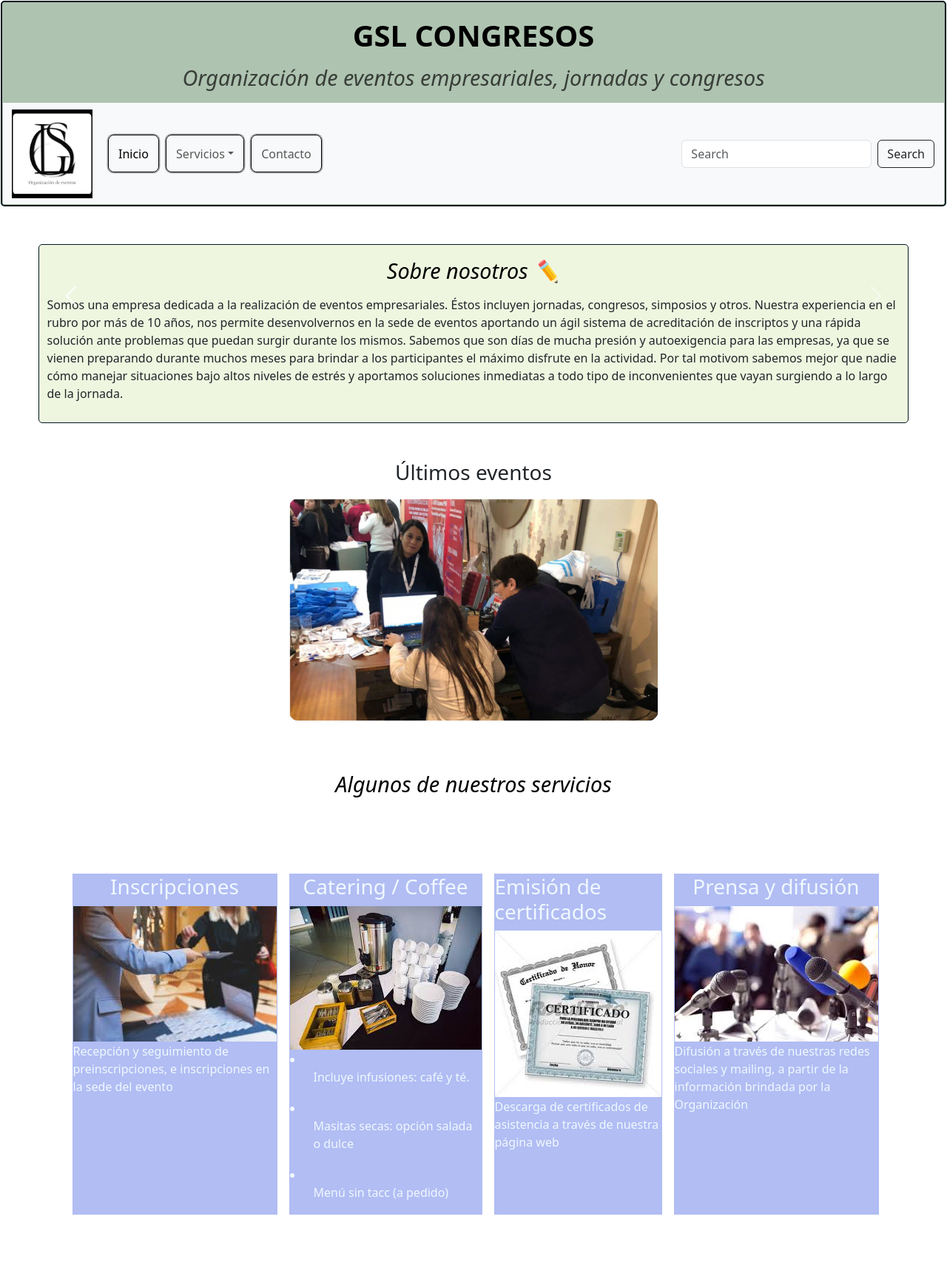
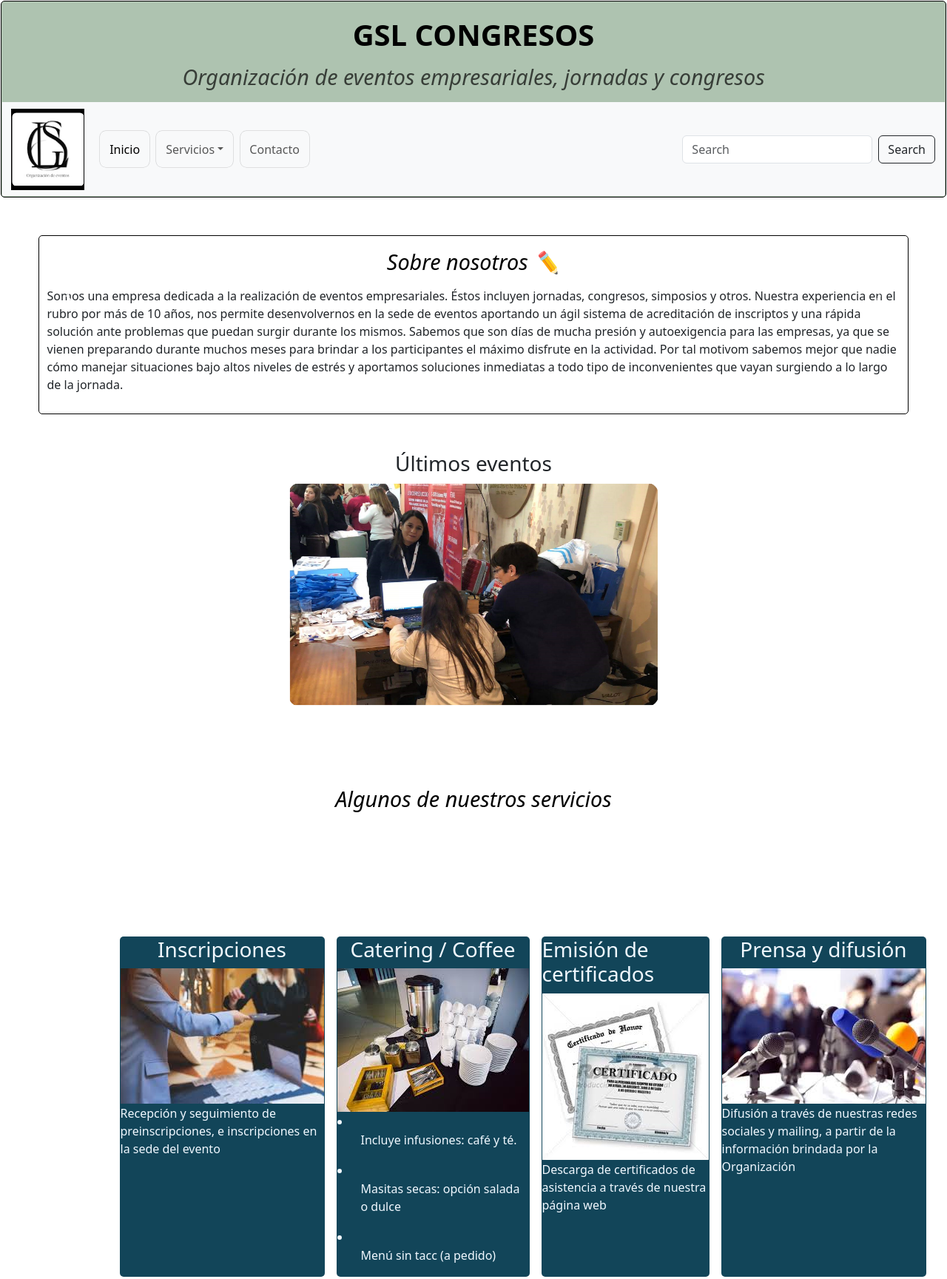
Before and after one commit to laulaly89/GSL_Congresos, a plain HTML site: page index.html in a window 1280 px wide. Shown: the top 1729 px of the page at 74% size. Drawn offline with nearby package versions, Linux system fonts and the light colour scheme; files whose address does not match are found by name.

Commit message:
Colocación del fondo del footer y color de las box del main

```diff
--- a/css/style.css
+++ b/css/style.css
@@ -9,7 +9,7 @@
 header {
   background-color: #aec3b0;
   border-radius: 5px;
-  border: 2px solid #01161e;
+  border: 0.5px solid black;
   padding-top: 20px;
 }
 
@@ -22,50 +22,35 @@ nav a {
 
 
 .navbar-brand img {
-  height: 110px;
-  border-radius: 5px;
+  height: 100px;
+  border-radius: 6px;
 }
 
-.nav-item {
-  border: 1px solid black;
+.nav-item,
+.nav-item dropdown,
+.nav-item contact {
   border-radius: 0.5rem;
   padding: 0.3rem;
   margin: 0.3rem;
-  box-shadow: 0 0 0 1.5px rgba(52, 53, 53, 0.4);
+  box-shadow: 0 0 0 0.5px rgba(120, 121, 122, 0.4);
 }
 
-.nav-item:hover {
+.nav-item:hover,
+.nav-item dropdown:hover,
+.nav-item contact:hover{
   background-color: rgba(56, 87, 224, 0.39);
-  color: rgb(63, 63, 63);
-}
-
-.nav-item:active {
-  background-color: #280231a1;
-}
-
-.nav-item dropdown:hover {
-  background-color: rgba(56, 87, 224, 0.39);
-  color: rgb(63, 63, 63);
+  color: white;
   border: 0.5px solid black;
   border-radius: 0.5rem;
   box-shadow: 0 0 0 0.5px rgba(120, 121, 122, 0.4);
 }
 
-.nav-item dropdown:active {
+.nav-item:active,
+.nav-item dropdown:active,
+.nav-item contact:active {
   background-color: #280231a1;
 }
 
-.nav-item contact:hover {
-  background-color: rgba(56, 87, 224, 0.39);
-  color: rgb(63, 63, 63);
-  border: 0.5px solid black;
-  border-radius: 0.5rem;
-  box-shadow: 0 0 0 0.5px rgba(120, 121, 122, 0.4);
-}
-
-.nav-item contact:active {
-  background-color: #280231a1;
-}
 
 body h1 {
   color: rgb(0, 0, 0);
@@ -85,13 +70,9 @@ body h2 {
 
 /*------------MAIN--------------*/
 
-text-black {
-  color: black;
-}
 
 .introduccion {
-  background-color: #eff6e0;
-  border: 1px solid #01161e;
+  border: 0.5px solid black;
   border-radius: 5px;
   box-shadow: 1 1 1 2px rgba(120, 121, 122, 0.4);
   box-sizing: border-box 2px;
@@ -100,21 +81,10 @@ text-black {
   margin: 50px;
 }
 
-main h3{
-display: flex;
-justify-content: center;
-font-weight: 100;
-}
-
-
-body {
+main h3 {
   display: flex;
-  flex-direction: column;
-  background-image: url(img/WhatsApp\ Image\ 2026-03-30\ at\ 3.19.08\ PM.jpeg);
-  background-size: 130px;
-  background-repeat: no-repeat;
-  background-position: bottom;
-  align-items: normal;
+  justify-content: center;
+  font-weight: 100;
 }
 
 
@@ -123,74 +93,72 @@ body {
   justify-content: center;
   align-items: center;
   min-height: 40vh;
-  padding-bottom: 50px 0;
+  padding-bottom: 50px;
   margin-bottom: 50px;
 }
 
 .carousel-inner {
   width: 50%;
   max-width: 500px;
-  margin: 0 auto;
-  overflow: hidden;
+  margin: 0;
   border-radius: 15px;
 }
 
 .carousel-inner img {
   width: 100%;
   height: 300px;
-  object-fit: cover;
-  display: block;
 }
 
 .box1,
 .box2,
 .box3,
 .box4 {
-  background-color: rgba(56, 87, 224, 0.39);
+  background-color: #124559;
   color: aliceblue;
+  box-sizing: border-box;
+  border-radius: 5px;
 }
 
 
 .caja-flex {
-  min-height: 60vh;
-  width: 70vh;
-  margin: 5rem;
-  padding: 1rem;
+  margin: 20vh;
+  padding: 0;
   box-sizing: 20rem;
   display: flex;
   flex-direction: row;
-  flex-wrap: initial;
   justify-content: space-around;
-  align-content: flex-start;
+  align-content: center;
   gap: 1rem;
 }
 
-input,
-textarea {
-  border: 1px solid #D1D5DB;
-  padding: 8px;
-  border-radius: 4px;
-  transition: border-color 0.3s ease, box-shadow 0.3s ease;
+
+.fieldset {
+  border: 1px solid #000000;
+  padding: 5px;
+  border-radius: 3px;
+  transition: 0.3s ease;
+  box-shadow: 0 0 0 1px;
 }
 
 input:hover,
 textarea:hover {
-  border-color: #2563EB;
+  border: 2px;
+  border-color: #28292c;
 }
 
-input:invalid {
-  border-color: #DC2626;
-}
 
-button,
-input,
-textarea {
-  transition: background-color 0.3s ease, border-color 0.3s ease, box-shadow 0.3s ease;
-}
 
 /*------------FOOTER--------------*/
 
 footer {
-  color: rgb(116, 115, 115);
+  color: rgb(247, 244, 244);
   font-size: 15px;
+  display: flex;
+  flex-direction: column;
+  justify-content: end;
+  margin: 0;
+  padding: 10px;
+  background-color: #598392;
+  background-position: bottom;
+  align-items: normal;
 }
--- a/styles.css
+++ /dev/null
@@ -1,168 +0,0 @@
-/*------------CABECERA--------------*/
-
-* {
-  margin: 0px;
-  padding: 0.5px;
-  box-sizing: border-box 3px;
-}
-
-header {
-  background-color: rgba(56, 87, 224, 0.39);
-  border-radius: 5px;
-  border: 0.5px solid black;
-  padding-top: 20px;
-}
-
-nav a {
-  list-style: none;
-  text-decoration: none;
-  background-color: black;
-  color: rgb(252, 251, 251)
-}
-
-
-.navbar-brand img {
-  height: 100px;
-  border-radius: 6px;
-}
-
-.nav-item,
-.nav-item dropdown,
-.nav-item contact {
-  border-radius: 0.5rem;
-  padding: 0.3rem;
-  margin: 0.3rem;
-  box-shadow: 0 0 0 0.5px rgba(120, 121, 122, 0.4);
-}
-
-.nav-item:hover,
-.nav-item dropdown:hover,
-.nav-item contact:hover{
-  background-color: rgba(56, 87, 224, 0.39);
-  color: white;
-  border: 0.5px solid black;
-  border-radius: 0.5rem;
-  box-shadow: 0 0 0 0.5px rgba(120, 121, 122, 0.4);
-}
-
-.nav-item:active,
-.nav-item dropdown:active,
-.nav-item contact:active {
-  background-color: #280231a1;
-}
-
-
-body h1 {
-  color: rgb(0, 0, 0);
-  font-size: 2.5rem;
-  font-weight: 600;
-  text-align: center;
-}
-
-body h2 {
-  color: rgba(5, 5, 5, 0.699);
-  font-size: 1.8rem;
-  text-align: center;
-  font-style: italic;
-  padding: 8px;
-}
-
-
-/*------------MAIN--------------*/
-
-
-.introduccion {
-  border: 0.5px solid black;
-  border-radius: 5px;
-  box-shadow: 1 1 1 2px rgba(120, 121, 122, 0.4);
-  box-sizing: border-box 2px;
-  font-weight: 100;
-  padding: 10px;
-  margin: 50px;
-}
-
-main h3 {
-  display: flex;
-  justify-content: center;
-  font-weight: 100;
-}
-
-
-body {
-  display: flex;
-  flex-direction: column;
-  background-image: url(img/WhatsApp\ Image\ 2026-03-30\ at\ 3.19.08\ PM.jpeg);
-  background-size: 130px;
-  background-repeat: no-repeat;
-  background-position: bottom;
-  align-items: normal;
-}
-
-
-.carousel-parent {
-  display: flex;
-  justify-content: center;
-  align-items: center;
-  min-height: 40vh;
-  padding-bottom: 50px;
-  margin-bottom: 50px;
-}
-
-.carousel-inner {
-  width: 50%;
-  max-width: 500px;
-  margin: 0;
-  border-radius: 15px;
-}
-
-.carousel-inner img {
-  width: 100%;
-  height: 300px;
-}
-
-.box1,
-.box2,
-.box3,
-.box4 {
-  background-color: rgba(56, 87, 224, 0.39);
-  color: aliceblue;
-}
-
-
-.caja-flex {
-  min-height: 60vh;
-  width: 70vh;
-  margin: 5rem;
-  padding: 1rem;
-  box-sizing: 20rem;
-  display: flex;
-  flex-direction: row;
-  flex-wrap: initial;
-  justify-content: space-around;
-  align-content: flex-start;
-  gap: 1rem;
-}
-
-
-.fieldset {
-  border: 1px solid #000000;
-  padding: 5px;
-  border-radius: 3px;
-  transition: 0.3s ease;
-  box-shadow: 0 0 0 1px;
-}
-
-input:hover,
-textarea:hover {
-  border: 2px;
-  border-color: #28292c;
-}
-
-
-
-/*------------FOOTER--------------*/
-
-footer {
-  color: rgb(116, 115, 115);
-  font-size: 15px;
-}
```
Also changed, not shown: css/styles.css (deleted, +0 -101 lines).
